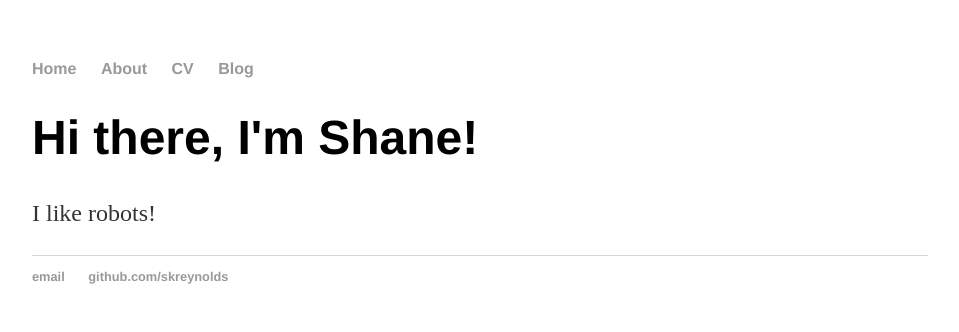
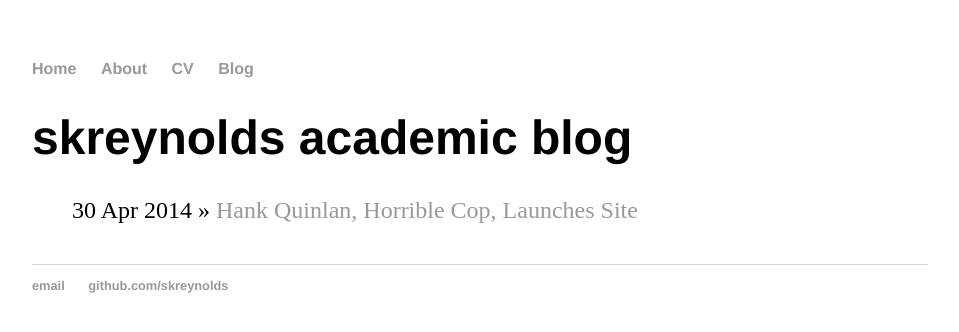
Before and after one commit to skreynolds/skreynolds.github.io, a Jekyll site: the page built from index.html, in a window 1280 px wide. Shown: the top 332 px of the page, without its empty margins (160-1119 px from the left). Built offline with Jekyll 4.4.1, drawn with Linux system fonts in a browser that asks for light colours.

Commit message:
Update index.html

```diff
--- a/index.html
+++ b/index.html
@@ -2,7 +2,10 @@
 layout: default
 title: skreynolds academic blog
 ---
-<div class="blurb">
-	<h1>Hi there, I'm Shane!</h1>
-	<p>I like robots!</p>
-</div><!-- /.blurb -->
+<h1>{{ page.title }}</h1>
+	<ul class="posts">
+
+	  {% for post in site.posts %}
+	    <li><span>{{ post.date | date_to_string }}</span> » <a href="{{ post.url }}" title="{{ post.title }}">{{ post.title }}</a></li>
+	  {% endfor %}
+	</ul>
```
